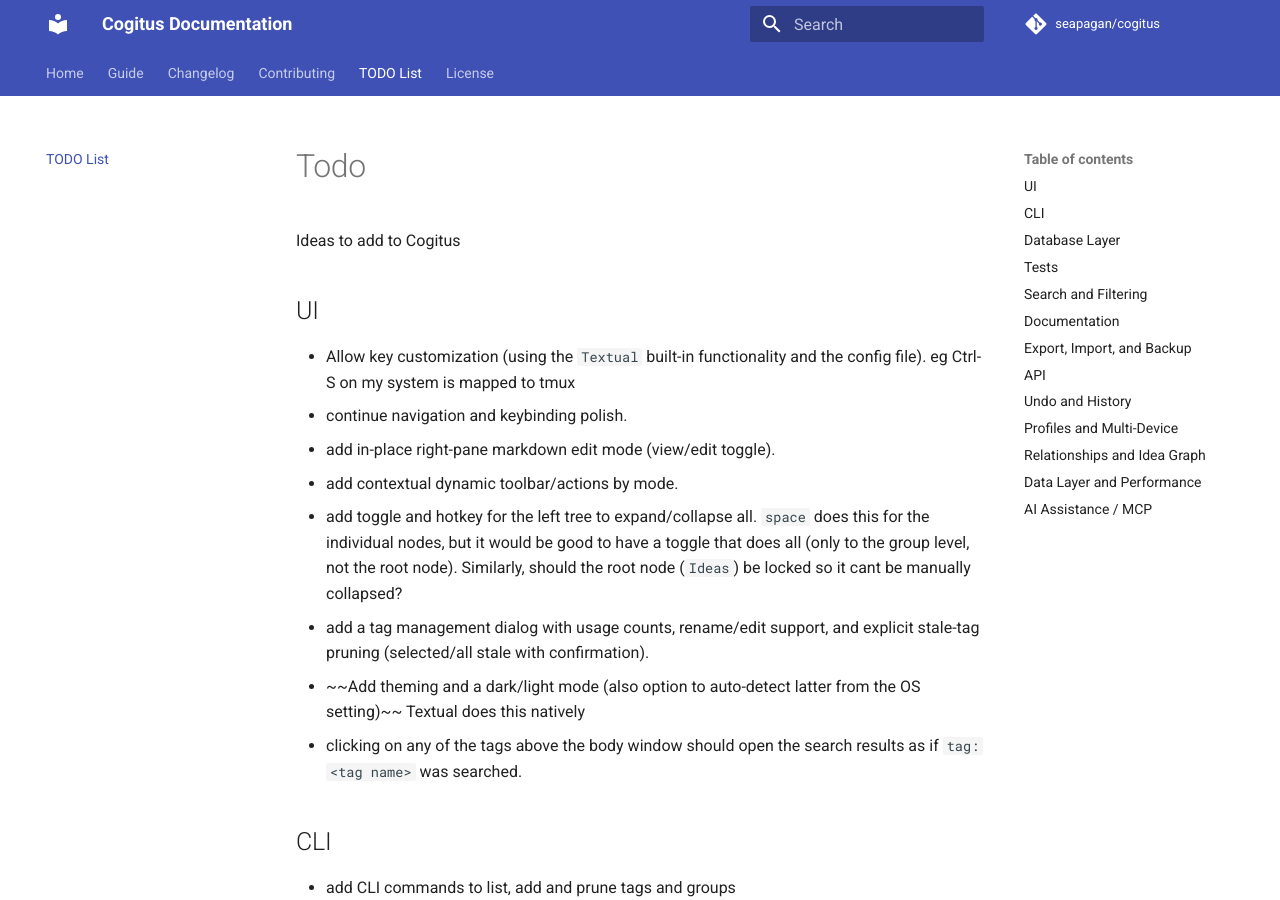
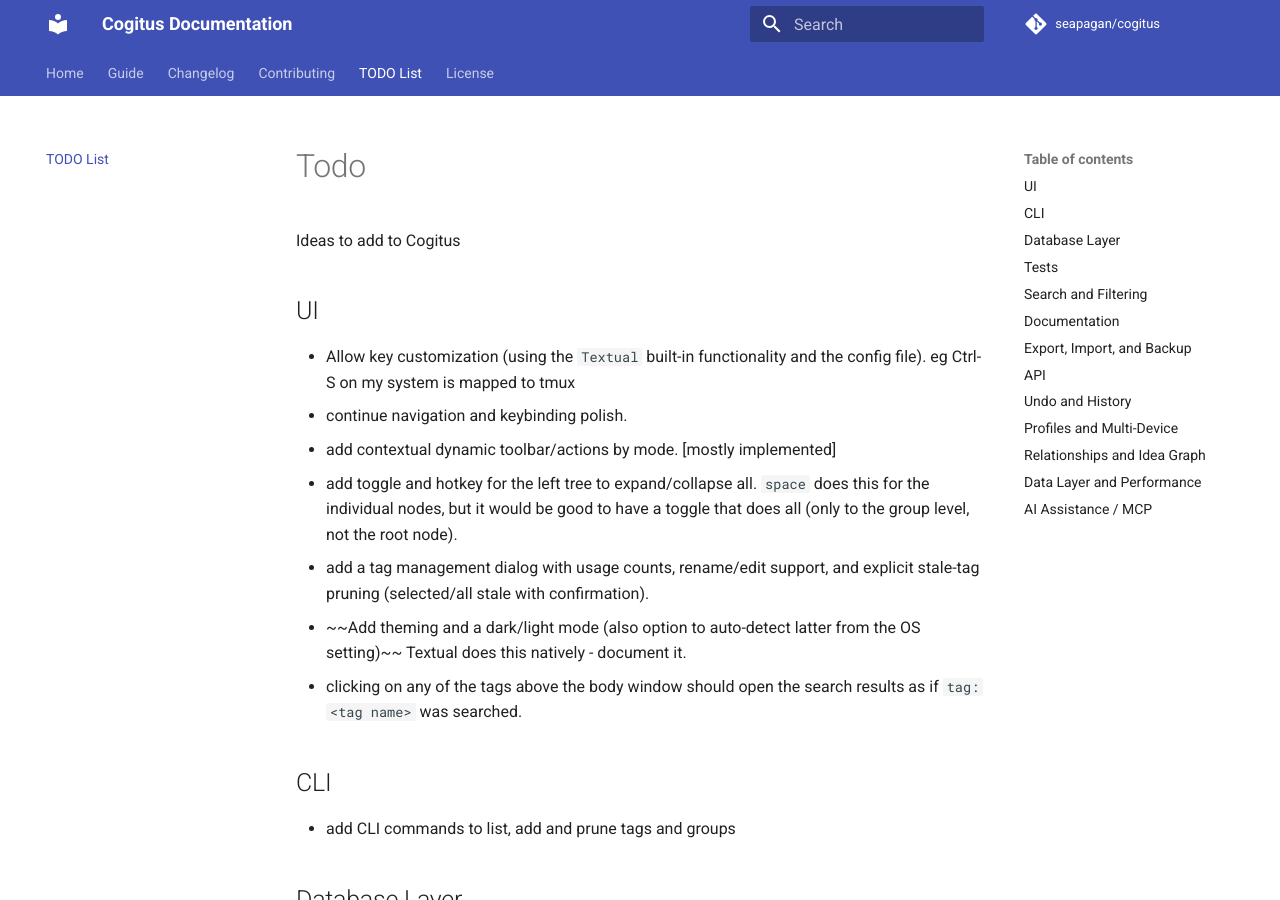
Before and after one commit to seapagan/cogitus, an MkDocs documentation site: the page built from docs/project/todo.md, in a window 1280 px wide and 900 px high. Built offline with MkDocs 1.6.1 and Material for MkDocs 9.7.7, drawn with Linux system fonts in a browser that asks for light colours; comment, search, counter and statistics services are not loaded; some of the changed text lies outside the part shown.

Commit message:
update TODO
Signed-off-by: Grant Ramsay <seapagan@gmail.com>

```diff
--- a/TODO.md
+++ b/TODO.md
@@ -7,16 +7,14 @@
 - Allow key customization (using the `Textual` built-in functionality and the
   config file). eg Ctrl-S on my system is mapped to tmux
 - continue navigation and keybinding polish.
-- add in-place right-pane markdown edit mode (view/edit toggle).
-- add contextual dynamic toolbar/actions by mode.
+- add contextual dynamic toolbar/actions by mode. [mostly implemented]
 - add toggle and hotkey for the left tree to expand/collapse all. `space` does
   this for the individual nodes, but it would be good to have a toggle that does
-  all (only to the group level, not the root node). Similarly, should the root
-  node (`Ideas`) be locked so it cant be manually collapsed?
+  all (only to the group level, not the root node).
 - add a tag management dialog with usage counts, rename/edit support, and
   explicit stale-tag pruning (selected/all stale with confirmation).
 - ~~Add theming and a dark/light mode (also option to auto-detect latter from
-  the OS setting)~~ Textual does this natively
+  the OS setting)~~ Textual does this natively - document it.
 - clicking on any of the tags above the body window should open the search
   results as if `tag:<tag name>` was searched.
 
```
Also changed, not shown: other parts of TODO.md (+2 -1 lines).
